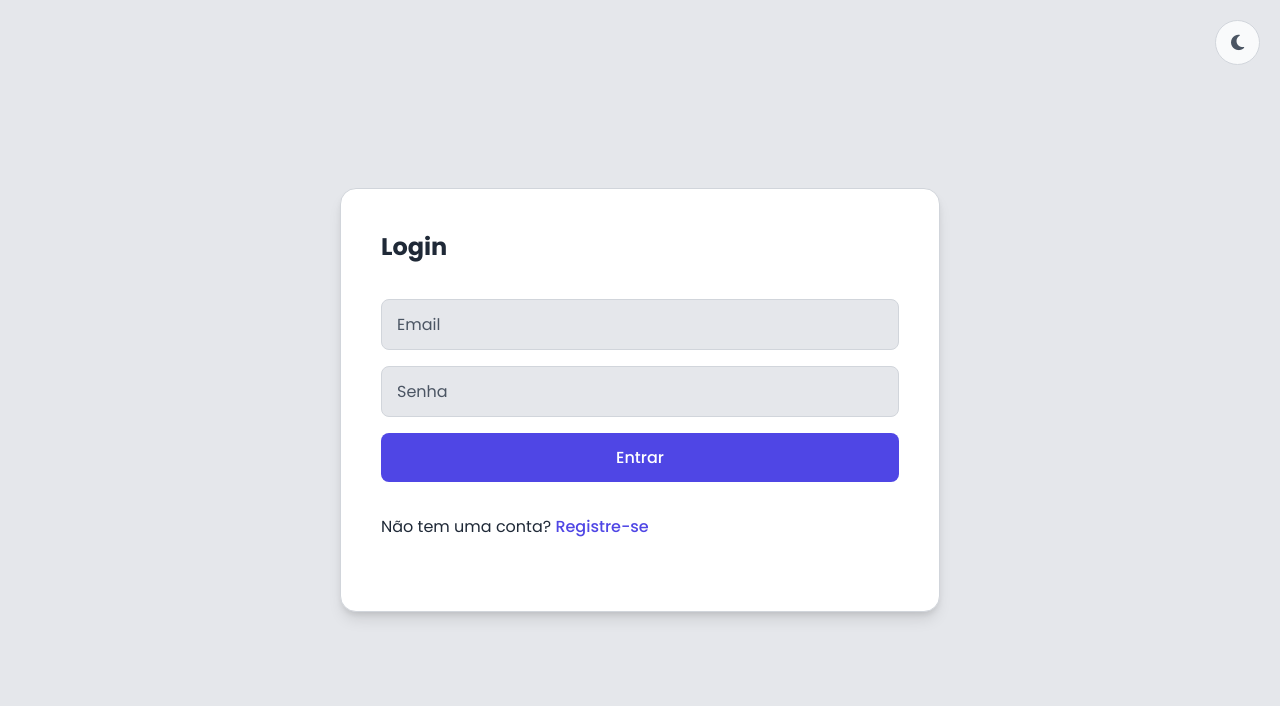
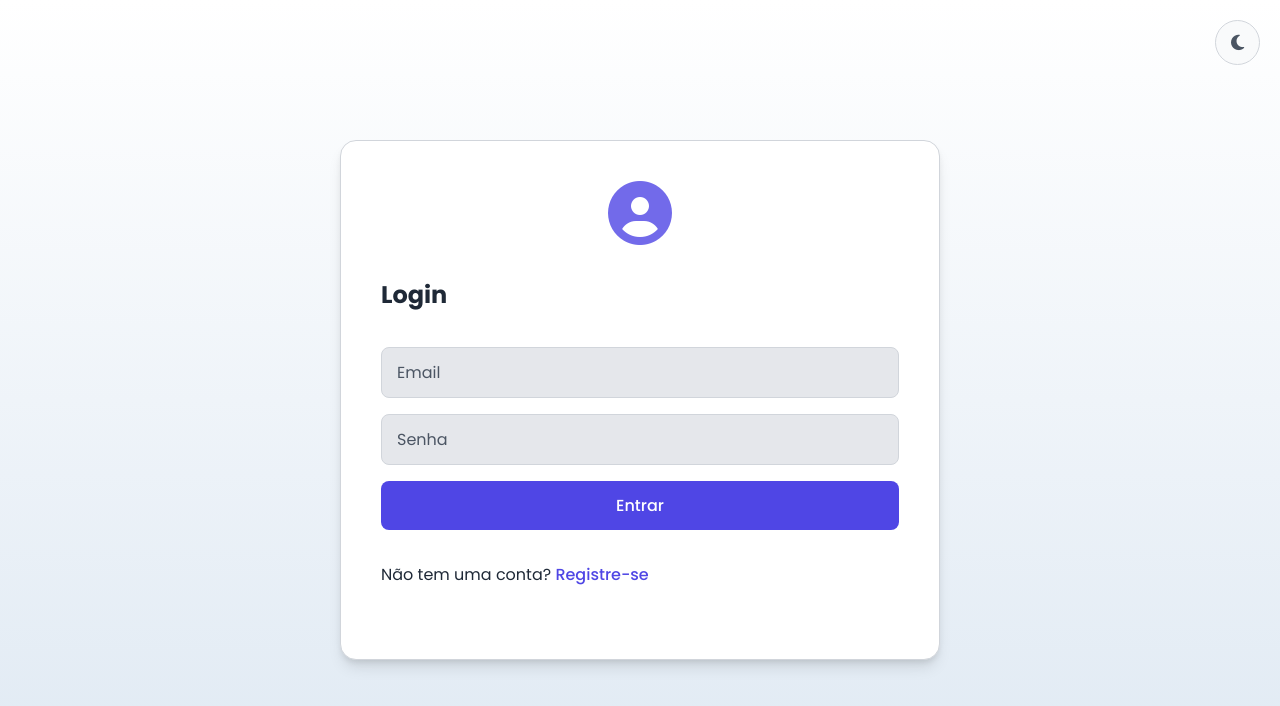
Before and after one commit to notdougz/first-api, a plain HTML site: page frontend/index.html in a window 1280 px wide. Drawn offline with Linux system fonts and the light colour scheme.

Commit message:
feat: adiciona cabeçalho aos formulários de login e registro, e aplica estilo aos ícones

```diff
--- a/frontend/index.html
+++ b/frontend/index.html
@@ -11,13 +11,20 @@
 <body>
     <div id="auth-container">
         <form id="login-form">
+            <div class="form-header">
+                <i class="fas fa-user-circle"></i>
+            </div>
             <h2>Login</h2>
             <input type="email" id="login-email" placeholder="Email" required>
             <input type="password" id="login-password" placeholder="Senha" required>
             <button type="submit">Entrar</button>
             <p>Não tem uma conta? <a href="#" id="show-register">Registre-se</a></p>
         </form>
+
         <form id="register-form" class="hidden">
+            <div class="form-header">
+                <i class="fas fa-user-plus"></i>
+            </div>
             <h2>Registro</h2>
             <input type="email" id="register-email" placeholder="Email" required>
             <input type="password" id="register-password" placeholder="Senha" required>
--- a/frontend/style.css
+++ b/frontend/style.css
@@ -63,6 +63,7 @@ body.dark-mode {
     --priority-red-bg: rgba(248, 113, 113, 0.1);
     --priority-yellow-bg: rgba(251, 191, 36, 0.1);
     --priority-green-bg: rgba(74, 222, 128, 0.1);
+    background-image: none;
 
 }
 
@@ -88,6 +89,7 @@ body {
     align-items: center;
     min-height: 100vh;
     transition: background-color 0.3s ease, color 0.3s ease;
+    background-image: linear-gradient(to top, #dfe9f3 0%, white 100%);
 }
 
 /* ===== Container Principal ===== */
@@ -191,6 +193,17 @@ form button[type="submit"] {
 }
 form button[type="submit"]:hover {
     background-color: var(--primary-hover);
+}
+
+.form-header {
+    text-align: center;
+    margin-bottom: 1em;
+}
+
+.form-header i {
+    font-size: 4rem; /* Tamanho do ícone */
+    color: var(--primary-color);
+    opacity: 0.8;
 }
 
 /* ===== Cabeçalho do App e Lista de Tarefas ===== */
```
